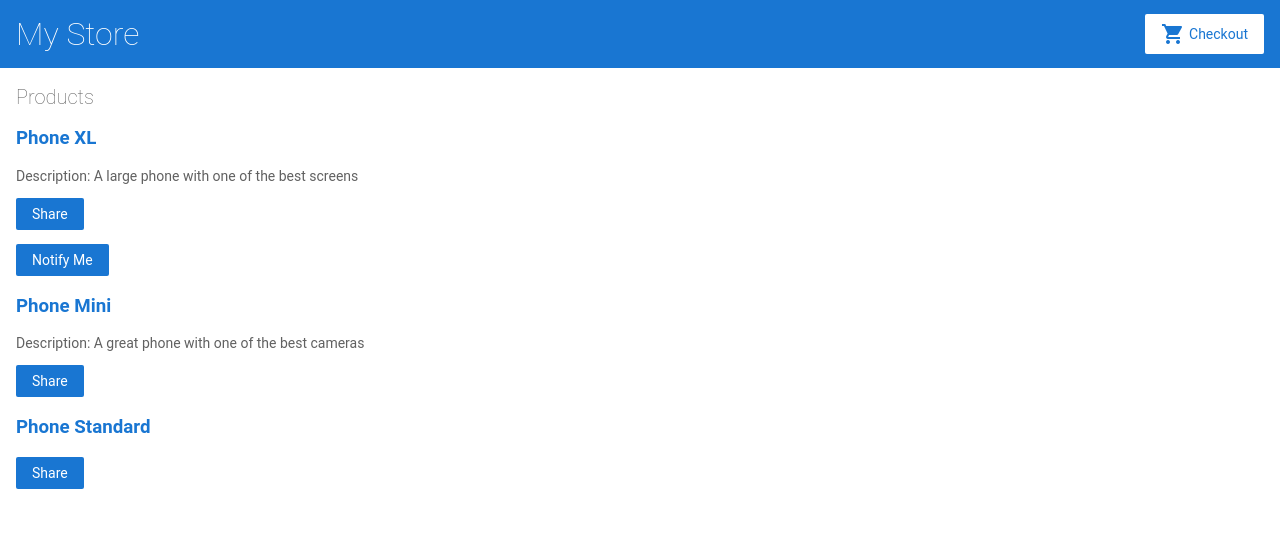
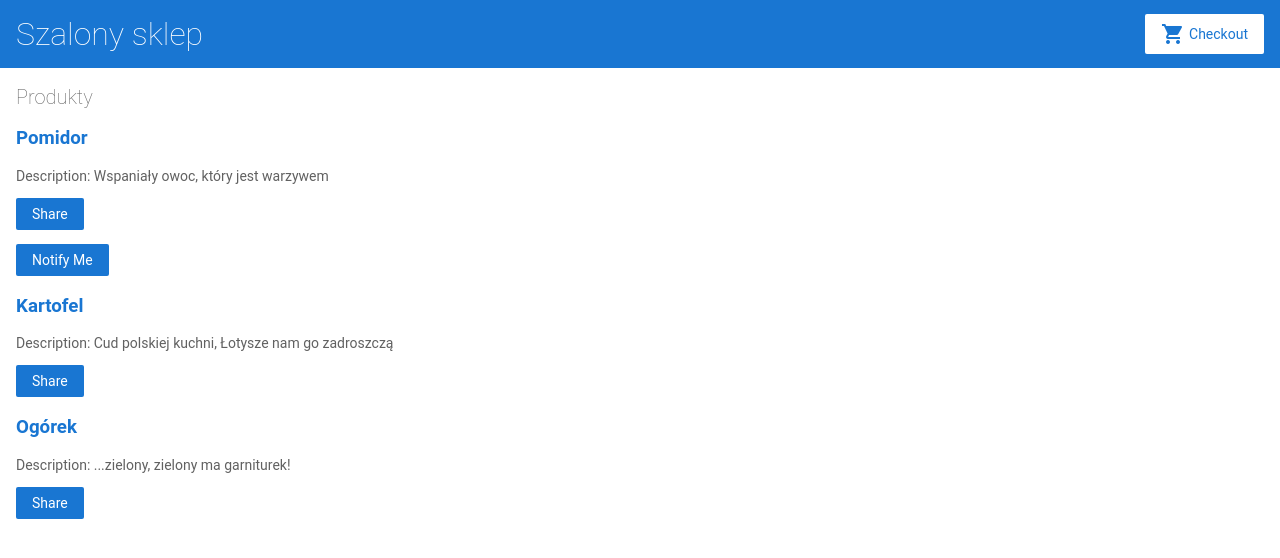
Before and after one commit to niewidzialny088/angular-time-to-learn, an Angular app: page / in a window 1280 px wide. Shown: the top 558 px of the page. Built offline with nearby package versions, Linux system fonts and the light colour scheme.

Commit message:
5 files modified

```diff
--- a/src/app/product-list/product-list.component.html
+++ b/src/app/product-list/product-list.component.html
@@ -1,4 +1,4 @@
-<h2>Products</h2>
+<h2>Produkty</h2>
 
 <div *ngFor="let product of products">
 
--- a/src/app/product-list/product-list.component.ts
+++ b/src/app/product-list/product-list.component.ts
@@ -11,11 +11,11 @@ export class ProductListComponent {
   products = [...products];
 
   share() {
-    window.alert('The product has been shared!');
+    window.alert('Produkt został udostępniony');
   }
 
   onNotify() {
-    window.alert('You will be notified when the product goes on sale');
+    window.alert('Powiadomimy Cię jak tylko, produkt będzie dostępny');
   }
 }
 
--- a/src/app/products.ts
+++ b/src/app/products.ts
@@ -8,21 +8,21 @@ export interface Product {
 export const products = [
   {
     id: 1,
-    name: 'Phone XL',
+    name: 'Pomidor',
     price: 799,
-    description: 'A large phone with one of the best screens'
+    description: 'Wspaniały owoc, który jest warzywem'
   },
   {
     id: 2,
-    name: 'Phone Mini',
+    name: 'Kartofel',
     price: 699,
-    description: 'A great phone with one of the best cameras'
+    description: 'Cud polskiej kuchni, Łotysze nam go zadroszczą'
   },
   {
     id: 3,
-    name: 'Phone Standard',
+    name: 'Ogórek',
     price: 299,
-    description: ''
+    description: '...zielony, zielony ma garniturek!'
   }
 ];
 
--- a/src/app/top-bar/top-bar.component.html
+++ b/src/app/top-bar/top-bar.component.html
@@ -1,5 +1,5 @@
 <a [routerLink]="['/']">
-  <h1>My Store</h1>
+  <h1>Szalony sklep</h1>
 </a>
 
 <a class="button fancy-button"><i class="material-icons">shopping_cart</i>Checkout</a>
--- a/src/index.html
+++ b/src/index.html
@@ -2,7 +2,7 @@
 <html lang="en">
   <head>
     <meta charset="utf-8" />
-    <title>Angular Getting Started</title>
+    <title>Angular - zaczynamy zabawę</title>
     <base href="/" />
 
     <meta name="viewport" content="width=device-width, initial-scale=1" />
```
